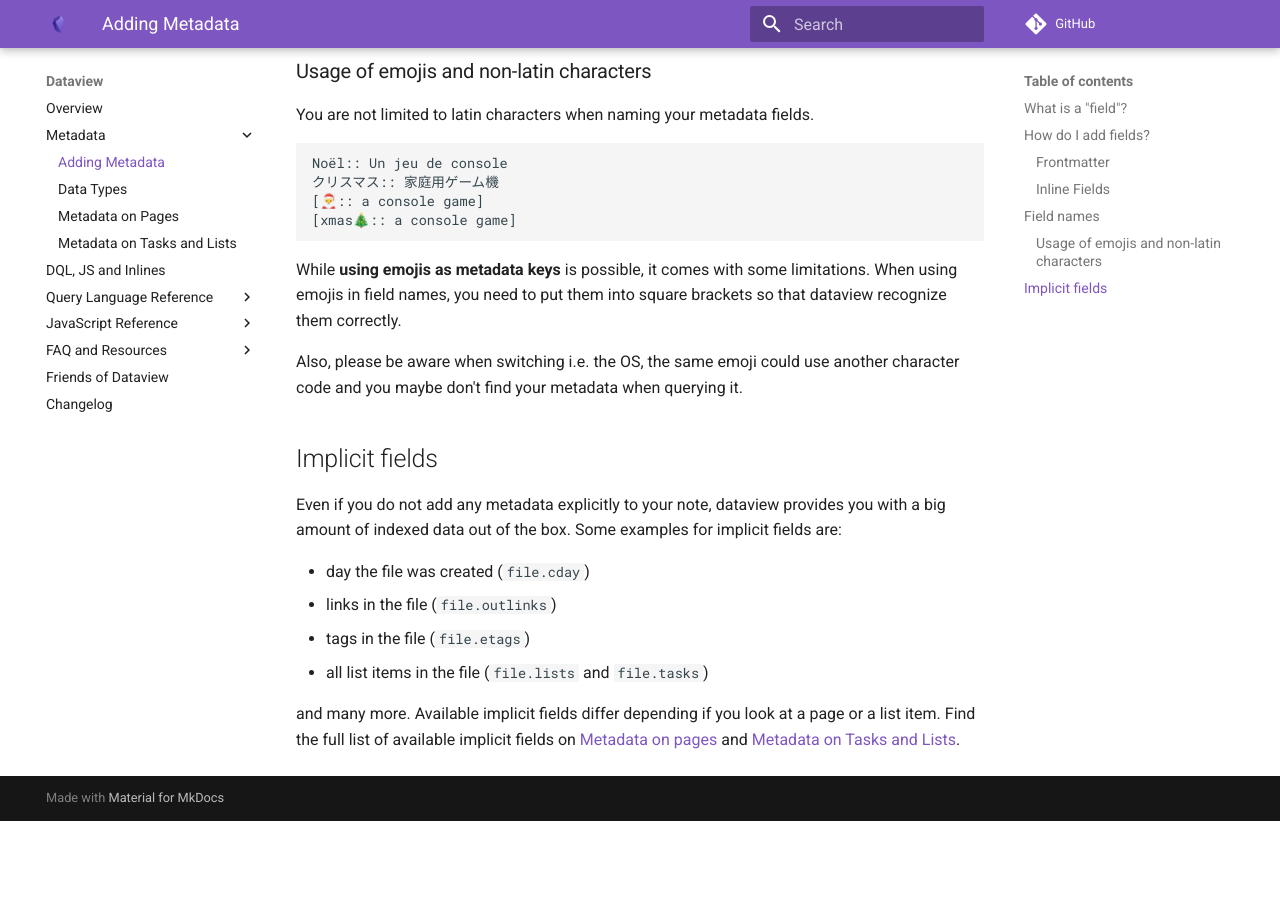
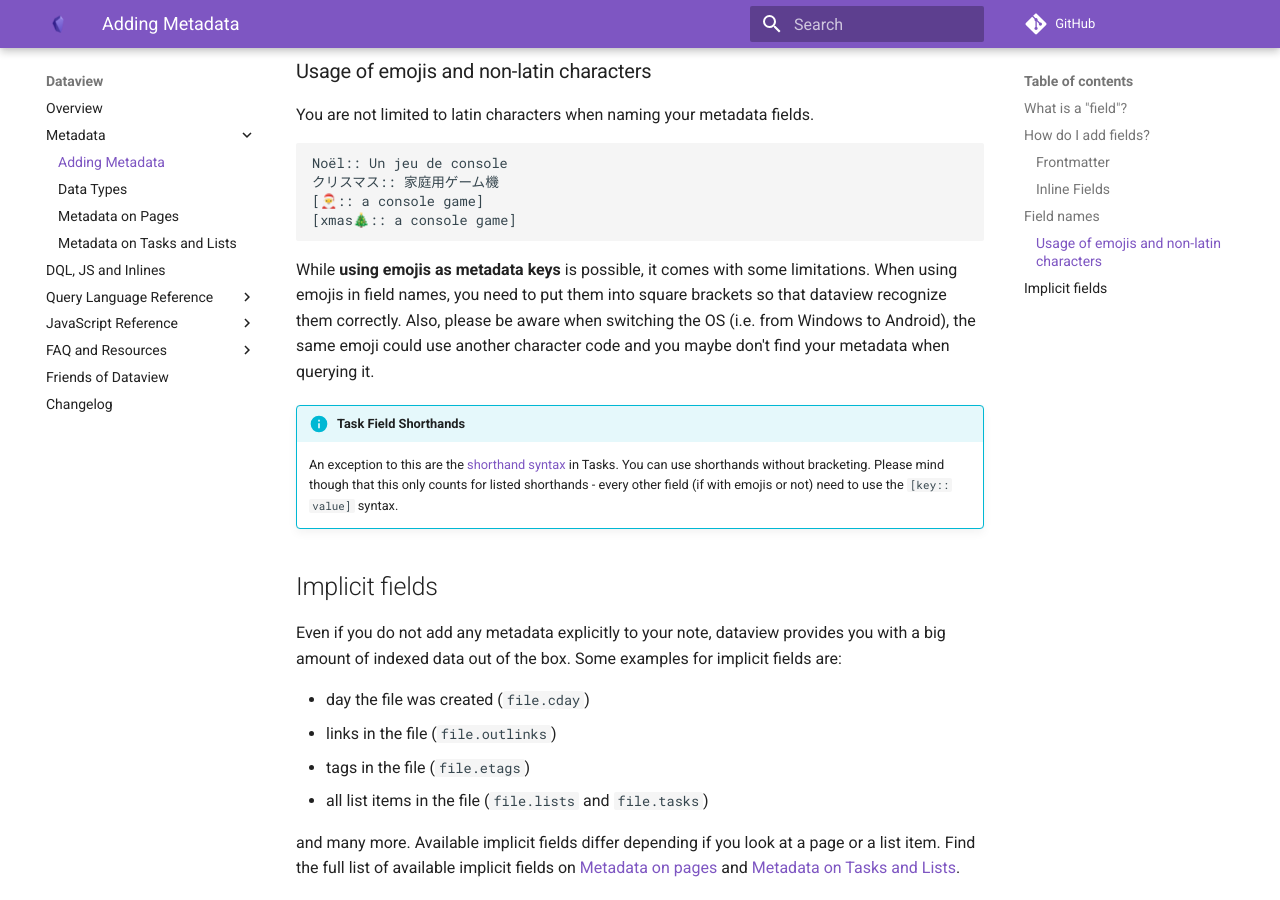
Before and after one commit to blacksmithgu/obsidian-dataview, an MkDocs documentation site: the page built from docs/docs/annotation/add-metadata.md, in a window 1280 px wide and 900 px high, scrolled down 3453 px. Built offline with MkDocs 1.6.1 and Material for MkDocs 9.7.7, drawn with Linux system fonts in a browser that asks for light colours; comment, search, counter and statistics services are not loaded; before the commit the page ends 4274 px from its top, so only the background shows below that.

Commit message:
docs(add-metadata): add note about task field shorthands

````diff
--- a/docs/docs/annotation/add-metadata.md
+++ b/docs/docs/annotation/add-metadata.md
@@ -7,7 +7,6 @@ Dataview cannot query all content of your vault. In order to be able to search,
 A metadata field is a pair of a **key** and a **value**. The _value_ of a field has a data type (more on that [here](./types-of-metadata.md)) that determines how this field will behave when querying it.
 
 You can add any number of fields to a **note**, a **list item** or a **task**.
-
 
 ## How do I add fields?
 
@@ -123,8 +122,10 @@ Noël:: Un jeu de console
 ```
 
 While **using emojis as metadata keys** is possible, it comes with some limitations. When using emojis in field names, you need to put them into square brackets so that dataview recognize them correctly.
+Also, please be aware when switching the OS (i.e. from Windows to Android), the same emoji could use another character code and you maybe don't find your metadata when querying it.
 
-Also, please be aware when switching i.e. the OS, the same emoji could use another character code and you maybe don't find your metadata when querying it.
+!!! info "Task Field Shorthands"
+    An exception to this are the [shorthand syntax](./metadata-tasks.md#field-shorthands) in Tasks. You can use shorthands without bracketing. Please mind though that this only counts for listed shorthands - every other field (if with emojis or not) need to use the `[key:: value]` syntax.
 
 ## Implicit fields
 
````
